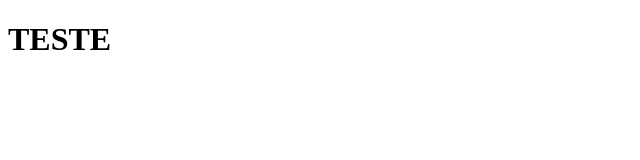
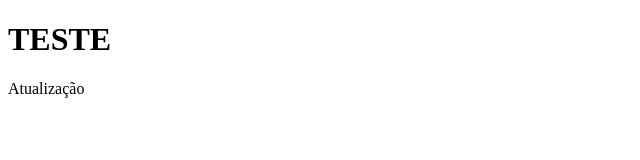
Before and after one commit to Kazuy7/portfolio, a plain HTML site: page index.html in a window 1280 px wide. Shown: the whole page, without its empty margins (0-640 px from the left). Drawn offline with Linux system fonts and the light colour scheme.

Commit message:
Atualização

```diff
--- a/index.html
+++ b/index.html
@@ -8,5 +8,6 @@
 </head>
 <body>
     <h1>TESTE</h1>
+    <p>Atualização</p>
 </body>
 </html>
```
